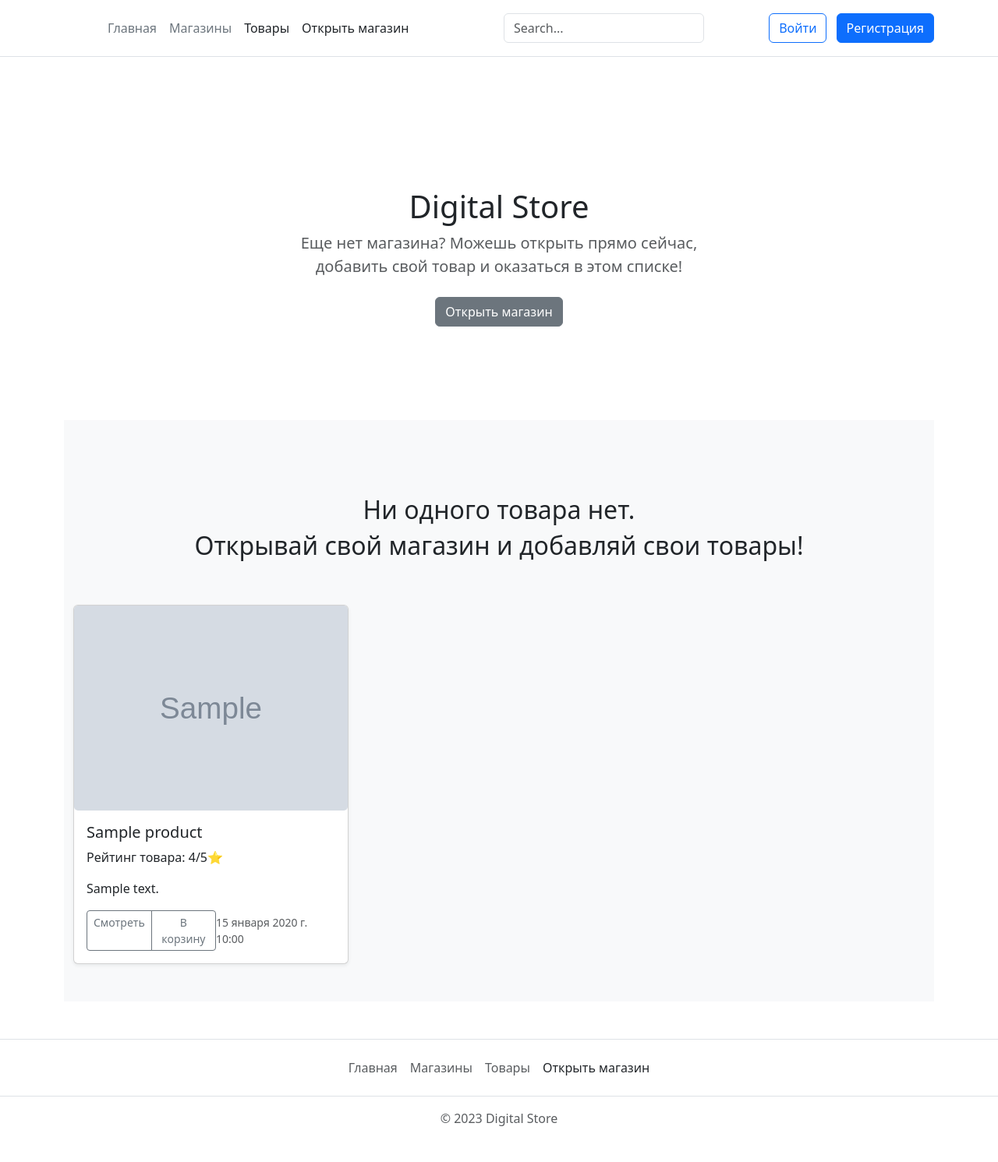
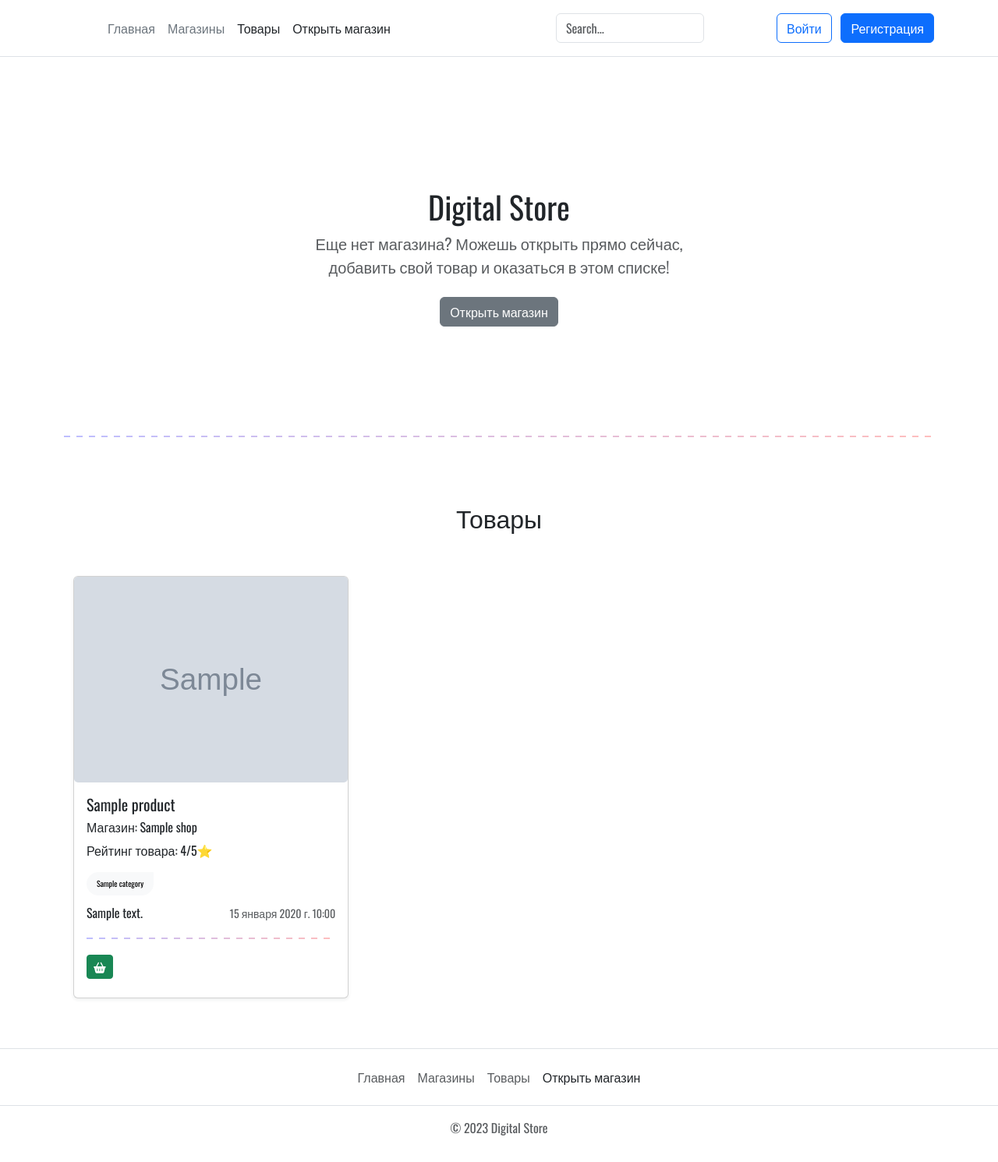
Before and after one commit to Timoha23/django_digital_store, a Django app: page /products/ in a window 1280 px wide. Shown: the whole page at 78% size. Before the commit the page ends 1445 px from the top, so only its background shows below. Run offline with Django 4.2, Linux system fonts and the light colour scheme; tables that the repository leaves empty hold one stand-in row (values such as "Sample post"); grey boxes marked "Sample" are stand-in pictures; some libraries are stand-ins or nearby versions.

Commit message:
правки + визуальные изменения

```diff
--- a/digital_store/templates/base.html
+++ b/digital_store/templates/base.html
@@ -11,6 +11,10 @@
     <meta name="msapplication-TileColor" content="#000">
     <meta name="theme-color" content="#ffffff">
     <link rel="stylesheet" href="{% static 'css/bootstrap.min.css' %}">
+    <link rel="stylesheet" href="{% static 'css/style.css' %}">
+    <link rel="preconnect" href="https://fonts.googleapis.com">
+    <link rel="preconnect" href="https://fonts.gstatic.com" crossorigin>
+    <link href="https://fonts.googleapis.com/css2?family=Oswald&display=swap" rel="stylesheet">
     <script src="https://kit.fontawesome.com/d6a6b87693.js" crossorigin="anonymous"></script>
     <script src="https://cdn.jsdelivr.net/npm/bootstrap@5.1.1/dist/js/bootstrap.bundle.min.js" integrity="sha384-/bQdsTh/da6pkI1MST/rWKFNjaCP5gBSY4sEBT38Q/9RBh9AH40zEOg7Hlq2THRZ" crossorigin="anonymous"></script>
     <title>{% block title %} Последние обновления на сайте {% endblock %}</title>
--- a/digital_store/templates/includes/card.html
+++ b/digital_store/templates/includes/card.html
@@ -1,49 +1,95 @@
 {% load thumbnail %}
+{% load static %}
+{% comment %} <div class="product-link"> {% endcomment %}
 <div class="col">
+  <div class="box-with-shadow">
     <div class="card shadow-sm">
+      <!--Изображение товара-->
         {% if product.image %}
-      {% thumbnail product.image "410x225" crop="center" upscale=TRUE as im %}
+          {% thumbnail product.image "410x320" crop="center" upscale=TRUE as im %}
             <img class="card-img top" src="{{ im.url }}">
           {% endthumbnail %}
         {% else %}
-      <svg class="bd-placeholder-img card-img-top" width="100%" height="225" xmlns="http://www.w3.org/2000/svg" role="img" aria-label="Placeholder: Эскиз" preserveAspectRatio="xMidYMid slice" focusable="false"><title>Placeholder</title><rect width="100%" height="100%" fill="#55595c"></rect><text x="50%" y="50%" fill="#eceeef" dy=".3em">Фото товара отсутсвует</text></svg>
+            <img alt="" src="{% static 'img/default/product.jpg' %}" width="100%" class="frame2">
         {% endif %}
-
+      <!---->
       <div class="card-body">
+        <a href="{% url 'shop:product' product.id %}" class="stretched-link"></a>
         <h5 class="card-title">{{ product.name }}</h5>
-      <h6 class="card-title">{{ shop.name }}</h6>
-      <p>Рейтинг товара: 4/5⭐</p>
+        <h6 class="card-title">Магазин: {{ product.shop.name }}</h6>
+        {% if product.avg_rating %}
+          <p>Рейтинг товара: {{ product.avg_rating|floatformat:"0" }}/5⭐</p>
+        {% else %}
+          <p>Рейтинг товара: отзывов нет</p>
+        {% endif %}
+        <div class="row row-cols-auto">
+          {% for category in product.category.all %}
+            <div class="col" style="z-index:2; position: relative;">
+              <a href="{% url 'shop:index' %}" class="btn btn-light btn-custom-category">
+                {{ category.name }}
+              </a>
+            </div>
+          {% endfor %}
+        </div>
+        <div class="row">
+          <div class="col">
             <p class="card-text">{{ product.description }}</p>
-      <div class="d-flex justify-content-between align-items-center">
-        <div class="btn-group">
-
-          {% if product.shop.owner != request.user %}
-            {% if request.resolver_match.view_name != 'shop:product' %}
-              <a href="{% url 'shop:product' product.id %}" class="btn btn-sm btn-outline-secondary">Смотреть</a>
-            {% endif %}
-            <a href="{% url 'cart:add_to_cart' product.id %}" class="btn btn-sm btn-outline-secondary">В корзину</a>
-          {% endif %}
           </div>
+          <div class="col text-end">
             <small class="text-muted">{{ product.created_date }}</small>
           </div>
+        </div>
+        {% if product.shop.owner != request.user %}
+          <hr class="hr-dashed-gradient"></hr>
+          <div style="z-index:2; position: relative;">
+            <div class="btn-group justify-content-start">
+                <a href="{% url 'cart:add_to_cart' product.id %}">
+                  <button style="position: relative" type="button" class="btn btn-success btn-sm me-1 mb-2" data-mdb-toggle="tooltip" title="В корзину">
+                    <i class="fa-sharp fa-solid fa-basket-shopping"></i>
+                  </button>
+                </a>
+            </div>
+          </div>
+        {% endif %}
         {% if request.resolver_match.view_name == 'moderation:moderation_product' %}
-        <div class="text-center">
+          <div class="text-center" style="z-index:2; position: relative;">
             <a href="{% url 'moderation:accept_product' product.id %}" class="btn btn-outline-success">Одобрить</a>
             <a href="{% url 'moderation:reject_product' product.id %}" class="btn btn-outline-danger">Отклонить</a>
           </div>
         {% else %}
+        <!--Плашка для владельца магазина-->
           {% if product.shop.owner == request.user %}
             <div>
               <hr></hr>
-            <h5>Информация для владельца</h3>
-            <p>Видимость продукта: {{ product.visibile }}</p>
-            <p>Статус продукта: {{ product.get_status_display }}</p>
+              <h5>Информация для владельца:</h3>
+                {% if product.visibile == True %}
+                  <p class="accept">Видимость товара: {{ product.visibile }}
+                    <i class="fa-sharp fa-solid fa-circle fa-2xs"></i>
+                  </p>
+                {% else %}
+                  <p class="reject">Видимость товара: <i class="fa-sharp fa-solid fa-circle"></i>{{ product.visibile }}
+                    <i class="fa-sharp fa-solid fa-circle fa-2xs"></i>
+                  </p>
+                {% endif %}
+                {% if product.status == 'Accept' %}
+                  <p class="accept">Статус товара: {{ product.get_status_display }}
+                    <i class="fa-sharp fa-solid fa-circle fa-2xs"></i>
+                  </p>
+                {% elif product.status == 'Reject' %}
+                  <p class="reject">Статус товара: {{ product.get_status_display }}
+                    <i class="fa-sharp fa-solid fa-circle fa-2xs"></i>
+                  </p>
+
+                    <p>Причина: {{ product.moderation.first.reason }}</p>
+
+                {% else %}
+                  <p class="in_consideration">Статус товара: {{ product.get_status_display }}
+                    <i class="fa-sharp fa-solid fa-circle fa-2xs"></i>
+                  </p>
+                {% endif %}
               </div>
-          <div class="btn-group">
-            {% if request.resolver_match.view_name == 'shop:product' %}
-            {% else %}
-              <a href="{% url 'shop:product' product.id %}" class="btn btn-sm btn-outline-secondary">Страница продукта</a>
-            {% endif %}
+            <!---->
+            <div class="btn-group" style="z-index:2; position: relative;">
               <a href="{% url 'shop:create_item' product.id %}" class="btn btn-sm btn-outline-secondary">Добавить товар</a>
               <a href="{% url 'shop:delete_product' product.id %}" class="btn btn-sm btn-outline-secondary">Удалить продукт</a>
               <a href="{% url 'shop:edit_product' product.shop.id product.id %}" class="btn btn-sm btn-outline-secondary">Изменить продукт</a>
@@ -53,3 +99,5 @@
       </div>
     </div>
   </div>
+</div>
+{% comment %} </div> {% endcomment %}
--- a/digital_store/templates/shop/index.html
+++ b/digital_store/templates/shop/index.html
@@ -14,8 +14,8 @@
         </div>
       </div>
     </section>
-
-    <div class="album py-5 bg-light">
+    <hr class="hr-dashed-gradient"></hr>
+    <div class="album py-3 bg-white">
       <section class="py-5 text-center container">
         {% if products %}
           <h2>Последние добавленные товары</h2>
--- a/digital_store/templates/shop/product_list.html
+++ b/digital_store/templates/shop/product_list.html
@@ -13,10 +13,10 @@
         </div>
       </div>
     </section>
-
-    <div class="album py-5 bg-light">
+    <hr class="hr-dashed-gradient"></hr>
+    <div class="album py-3 bg-white">
       <section class="py-5 text-center container">
-        {% if products %}
+        {% if page_obj %}
           <h2>Товары</h2>
         {% else %}
           <h2>Ни одного товара нет.</h2>
--- a/digital_store/templates/shop/shop.html
+++ b/digital_store/templates/shop/shop.html
@@ -17,7 +17,8 @@
         </div>
       </div>
     </section>
-    <div class="album py-5 bg-light">
+    <hr class="hr-dashed-gradient"></hr>
+    <div class="album py-3 bg-white">
       <section class="py-5 text-center container">
         <h2>Товары продавца</h2>
       </section>
--- a/digital_store/templates/shop/shop_list.html
+++ b/digital_store/templates/shop/shop_list.html
@@ -13,7 +13,8 @@
         </div>
       </div>
     </section>
-    <div class="album py-5 bg-light" style="margin:auto;width:60%">
+    <hr class="hr-dashed-gradient"></hr>
+    <div class="album py-3 bg-white" style="margin:auto;width:60%">
       <section class="py-5 text-center container">
         {% if page_obj %}
           <h2>Магазины</h2>
--- a/digital_store/templates/shop/user_shops.html
+++ b/digital_store/templates/shop/user_shops.html
@@ -17,7 +17,8 @@
         </div>
       </div>
     </section>
-    <div class="album py-5 bg-light" style="margin:auto;width:60%">
+    <hr class="hr-dashed-gradient"></hr>
+    <div class="album py-3 bg-white" style="margin:auto;width:60%">
       <div class="container" style="width:90%">
         <div class="row">
           {% for shop in page_obj %}
```
Also changed, not shown: digital_store/templates/includes/shop_card.html (+25 -29 lines). Lines whose indentation alone changed are shown as unchanged.
